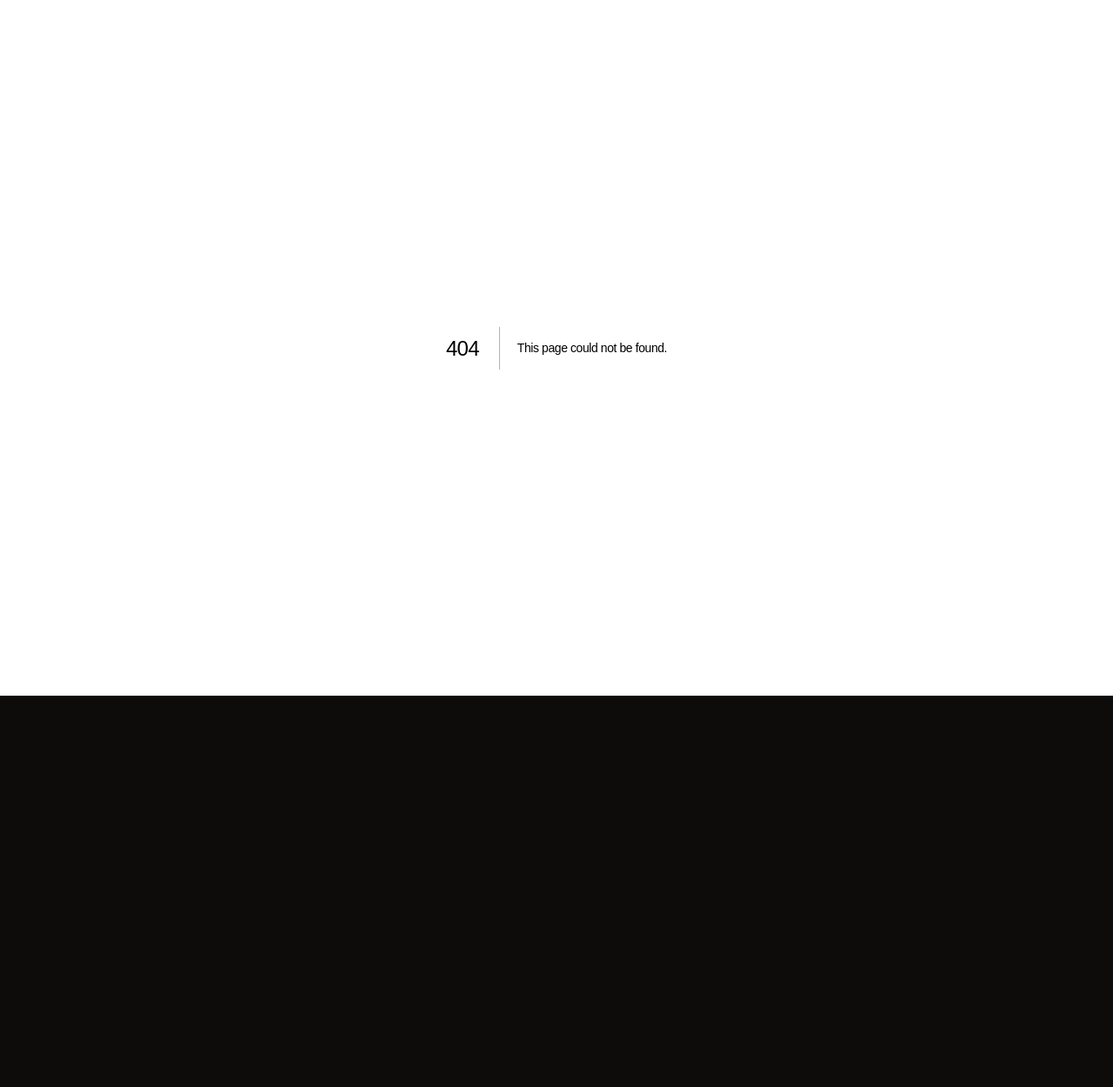
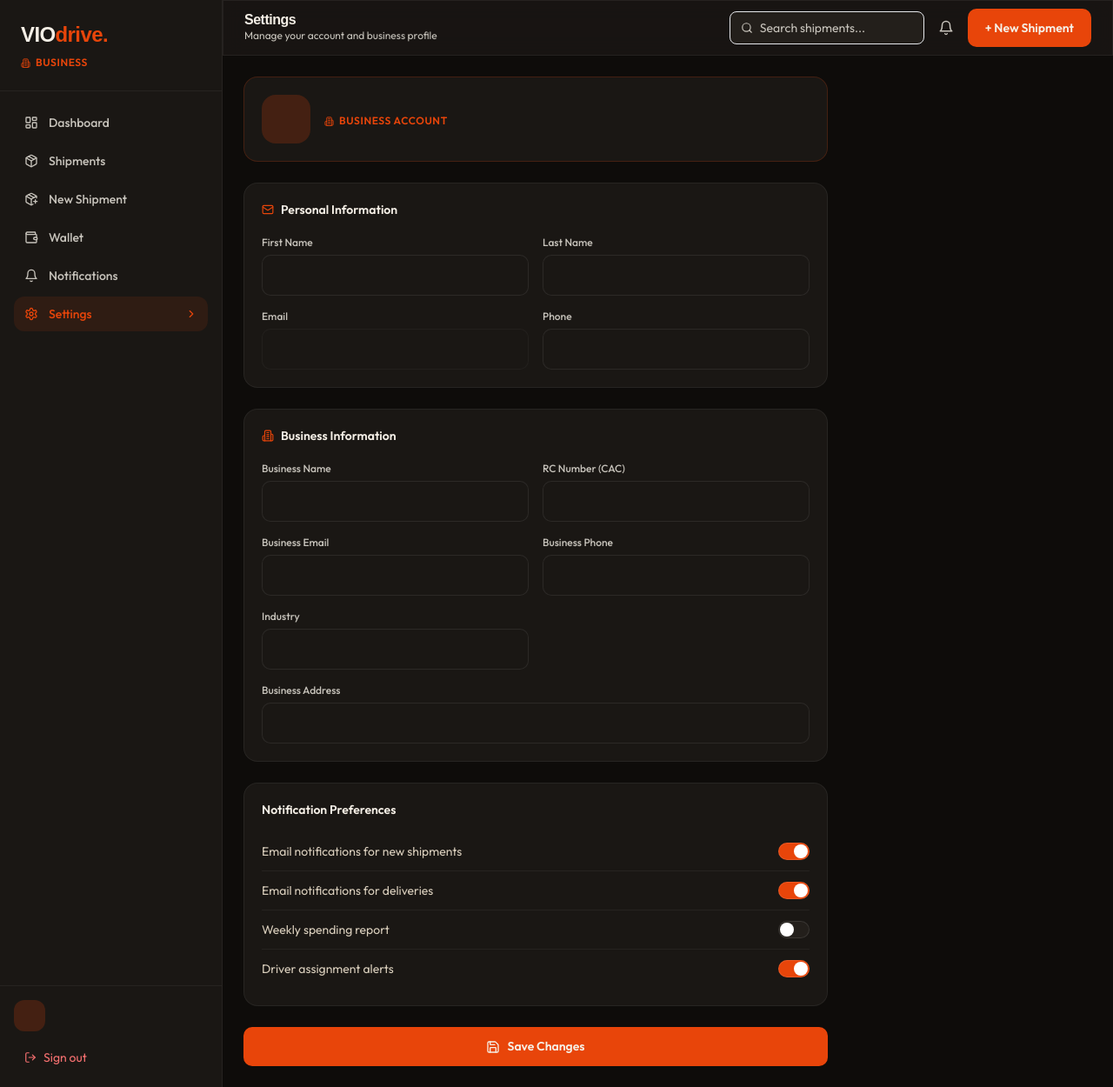
Before and after one commit to VictorIgbOgabor/viodrive-business-app, a Next.js app: page /settings in a window 1280 px wide. Before the commit this address had no page. Shown: the whole page at 87% size. Before the commit the page ends 800 px from the top, so only its background shows below. Built offline with nearby package versions, Linux system fonts and the light colour scheme; no server answers; a web font is replaced by a local one.

Commit message:
Create page.js

```diff
--- /dev/null
+++ b/app/(dashboard)/settings/page.js
@@ -0,0 +1,191 @@
+'use client'
+
+import { useState } from 'react'
+import {
+  Building2, Mail, Phone, Globe,
+  Save, Loader2, Check
+} from 'lucide-react'
+import DashboardLayout from '@/components/layout/DashboardLayout'
+import { useAuthStore } from '@/lib/store'
+import api from '@/lib/api'
+import toast from 'react-hot-toast'
+
+export default function SettingsPage() {
+  const { user, setAuth } = useAuthStore()
+  const [saving,  setSaving]  = useState(false)
+  const [saved,   setSaved]   = useState(false)
+  const [profile, setProfile] = useState({
+    first_name:     user?.first_name     || '',
+    last_name:      user?.last_name      || '',
+    email:          user?.email          || '',
+    phone:          user?.phone          || '',
+    business_name:  '',
+    business_email: '',
+    business_phone: '',
+    business_address: '',
+    industry:       '',
+    rc_number:      '',
+  })
+
+  const set = (k, v) => setProfile((p) => ({ ...p, [k]: v }))
+
+  const handleSave = async () => {
+    setSaving(true)
+    try {
+      await api.patch('/users/me', {
+        first_name: profile.first_name,
+        last_name:  profile.last_name,
+        phone:      profile.phone,
+      })
+      setSaved(true)
+      toast.success('Settings saved successfully.')
+      setTimeout(() => setSaved(false), 3000)
+    } catch (err) {
+      toast.error(err.message || 'Failed to save settings.')
+    } finally {
+      setSaving(false)
+    }
+  }
+
+  const sections = [
+    {
+      title: 'Personal Information',
+      icon:  <Mail size={14} className="text-ember" />,
+      fields: [
+        { key: 'first_name', label: 'First Name',  type: 'text' },
+        { key: 'last_name',  label: 'Last Name',   type: 'text' },
+        { key: 'email',      label: 'Email',       type: 'email', disabled: true },
+        { key: 'phone',      label: 'Phone',       type: 'tel'  },
+      ],
+    },
+    {
+      title: 'Business Information',
+      icon:  <Building2 size={14} className="text-ember" />,
+      fields: [
+        { key: 'business_name',    label: 'Business Name',    type: 'text' },
+        { key: 'rc_number',        label: 'RC Number (CAC)',  type: 'text' },
+        { key: 'business_email',   label: 'Business Email',   type: 'email' },
+        { key: 'business_phone',   label: 'Business Phone',   type: 'tel' },
+        { key: 'industry',         label: 'Industry',         type: 'text' },
+        { key: 'business_address', label: 'Business Address', type: 'text' },
+      ],
+    },
+  ]
+
+  return (
+    <DashboardLayout
+      title="Settings"
+      subtitle="Manage your account and business profile"
+    >
+      <div className="animate-fade-up max-w-2xl space-y-6">
+
+        {/* ── Account Badge ── */}
+        <div className="card-ember flex items-center gap-4">
+          <div className="w-14 h-14 rounded-2xl bg-ember/20 flex
+            items-center justify-center font-display font-black
+            text-ember text-xl flex-shrink-0">
+            {user?.first_name?.[0]}{user?.last_name?.[0]}
+          </div>
+          <div>
+            <p className="text-sand font-display font-black text-lg">
+              {user?.first_name} {user?.last_name}
+            </p>
+            <p className="text-chrome text-sm">{user?.email}</p>
+            <div className="flex items-center gap-1.5 mt-1">
+              <Building2 size={11} className="text-ember" />
+              <span className="text-ember text-xs font-semibold
+                uppercase tracking-wider">
+                Business Account
+              </span>
+            </div>
+          </div>
+        </div>
+
+        {/* ── Sections ── */}
+        {sections.map(({ title, icon, fields }) => (
+          <div key={title} className="card">
+            <div className="flex items-center gap-2 mb-5">
+              {icon}
+              <p className="text-sand text-sm font-semibold">{title}</p>
+            </div>
+            <div className="grid grid-cols-2 gap-4">
+              {fields.map(({ key, label, type, disabled }) => (
+                <div key={key}
+                  className={key === 'business_address' ? 'col-span-2' : ''}>
+                  <label className="block text-chrome text-xs
+                    font-medium mb-1.5">
+                    {label}
+                  </label>
+                  <input
+                    type={type}
+                    value={profile[key]}
+                    onChange={(e) => !disabled && set(key, e.target.value)}
+                    disabled={disabled}
+                    className={`input-base ${disabled
+                      ? 'opacity-50 cursor-not-allowed' : ''}`}
+                  />
+                </div>
+              ))}
+            </div>
+          </div>
+        ))}
+
+        {/* ── Notification Preferences ── */}
+        <div className="card">
+          <p className="text-sand text-sm font-semibold mb-4">
+            Notification Preferences
+          </p>
+          {[
+            { label: 'Email notifications for new shipments', default: true },
+            { label: 'Email notifications for deliveries',    default: true },
+            { label: 'Weekly spending report',                default: false },
+            { label: 'Driver assignment alerts',              default: true },
+          ].map(({ label, default: def }) => (
+            <label key={label} className="flex items-center justify-between
+              py-3 border-b border-white/5 last:border-0 cursor-pointer">
+              <span className="text-sand-dim text-sm">{label}</span>
+              <div className="relative">
+                <input
+                  type="checkbox"
+                  defaultChecked={def}
+                  className="sr-only peer"
+                />
+                <div className="w-9 h-5 bg-surface rounded-full
+                  peer peer-checked:bg-ember transition-colors
+                  border border-white/10" />
+                <div className="absolute top-0.5 left-0.5 w-4 h-4
+                  bg-white rounded-full transition-transform
+                  peer-checked:translate-x-4" />
+              </div>
+            </label>
+          ))}
+        </div>
+
+        {/* ── Save Button ── */}
+        <button
+          onClick={handleSave}
+          disabled={saving}
+          className="btn-primary w-full"
+        >
+          {saving ? (
+            <>
+              <Loader2 size={16} className="animate-spin" />
+              Saving...
+            </>
+          ) : saved ? (
+            <>
+              <Check size={16} />
+              Saved!
+            </>
+          ) : (
+            <>
+              <Save size={16} />
+              Save Changes
+            </>
+          )}
+        </button>
+
+      </div>
+    </DashboardLayout>
+  )
+}
```
